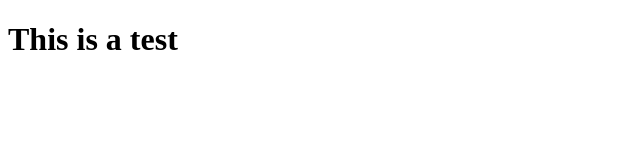
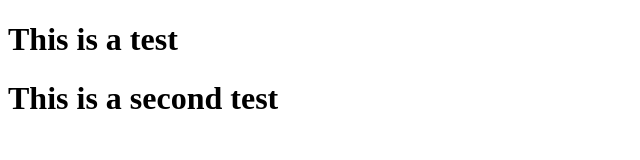
Before and after one commit to paddytenko1/carselling_project, a plain HTML site: page index.html in a window 1280 px wide. Shown: the whole page, without its empty margins (0-640 px from the left). Drawn offline with Linux system fonts and the light colour scheme.

Commit message:
second h1

```diff
--- a/index.html
+++ b/index.html
@@ -8,5 +8,7 @@
 </head>
 <body>
     <h1>This is a test</h1>
+    <h1>This is a second test</h1>
+
 </body>
 </html>
```
